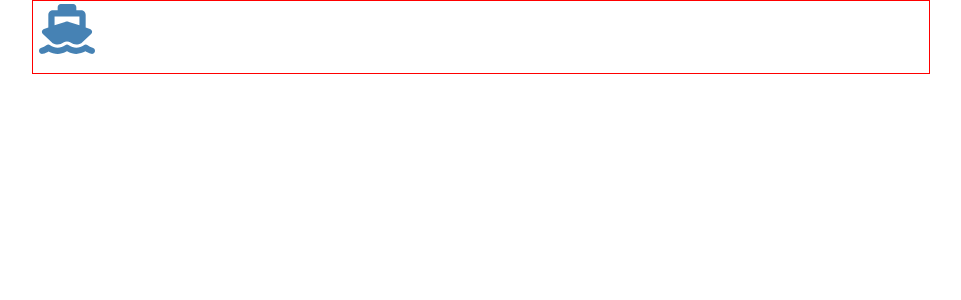
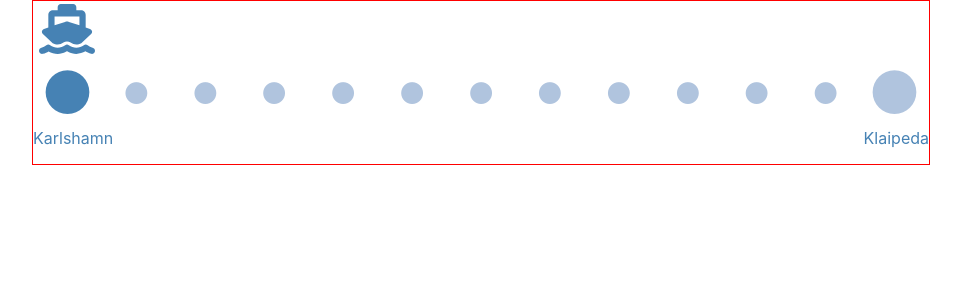
Before and after one commit to Cygap/route-progress, a React (Create React App) app: page / in a window 1280 px wide. Shown: the top 300 px of the page, without its empty margins (159-1120 px from the left). Built offline with nearby package versions, Linux system fonts and the light colour scheme.

Commit message:
added port names under the progresbar

```diff
--- a/src/assets/route.json
+++ b/src/assets/route.json
@@ -1,6 +1,6 @@
 {
   "portOfLoading": "Karlshamn",
   "portOfDischarge": "Klaipeda",
-  "departureTime": "2023-03-03T12:00:00.000+01:00",
-  "arrivalTime": "12:40"
+  "departureTime": "2023-03-03T12:44:00.000+01:00",
+  "arrivalTime": "2023-03-03T12:45:00.000+01:00"
 }
--- /dev/null
+++ b/src/components/Ports.tsx
@@ -0,0 +1,20 @@
+/** @jsxImportSource @emotion/react */
+import { useContext } from "react";
+import Props from "../interfaces/PropsInterface";
+import CurrentSpotContext from "../providers/CurrentSpotContext";
+
+export default function Ports(props: Props) {
+  const { state } = useContext(CurrentSpotContext);
+  return (
+    <div
+      css={{
+        width: "100%",
+        display: "flex",
+        flexFlow: "row nowrap",
+        justifyContent: "space-between"
+      }}>
+      <p>{state.portOfLoading}</p>
+      <p>{state.portOfDischarge}</p>
+    </div>
+  );
+}
--- a/src/components/RouteIndicatorElement.tsx
+++ b/src/components/RouteIndicatorElement.tsx
@@ -1,10 +1,11 @@
 /** @jsxImportSource @emotion/react */
 import { css } from "@emotion/react";
 import { ContextProvider } from "../providers/CurrentSpotContext";
+import Ports from "./Ports";
 import RoutProgressBar from "./RouteProgressBar";
 import ShipPin from "./ShipPin";
 
-export default function RouteIndicatorElement(params: object): JSX.Element {
+export default function RouteIndicatorElement(): JSX.Element {
   const styles = css({
     color: "steelblue",
     position: "relative",
@@ -16,8 +17,8 @@ export default function RouteIndicatorElement(params: object): JSX.Element {
     <div css={styles}>
       <ContextProvider>
         <ShipPin />
-
         <RoutProgressBar />
+        <Ports />
       </ContextProvider>
     </div>
   );
--- a/src/components/RouteSpot.tsx
+++ b/src/components/RouteSpot.tsx
@@ -1,3 +1,4 @@
+/** @jsxImportSource @emotion/react */
 import Props from "../interfaces/PropsInterface";
 import { FC } from "react";
 const RouteSpot: FC = (props: Props) => {
--- a/src/providers/CurrentSpotContext.tsx
+++ b/src/providers/CurrentSpotContext.tsx
@@ -11,7 +11,9 @@ const initialState = {
   currentId:
     startingSpot === Infinity ? spots[spots.length - 1].id : startingSpot,
   spots,
-  spotInterval: route.spotInterval
+  spotInterval: route.spotInterval,
+  portOfLoading: route.portOfLoading,
+  portOfDischarge: route.portOfDischarge
 };
 console.log(
   "%cCurrentSpotContext.tsx line:15 initialState",
@@ -30,19 +32,11 @@ function currentSpotReducer(
 
       if (newSpot) {
         newSpot.completed = true;
-        console.log(
-          "%cCurrentSpotContext.tsx line:22 newSpot vs state",
-          "color: #007acc;",
-          new Date(newSpot.id),
-          new Date(state.timeStamp),
-          newSpot.completed
-        );
       }
       return {
+        ...state,
         timeStamp: Date.now(),
-        currentId: newSpot ? newSpot.id : state.currentId,
-        spots,
-        spotInterval: state.spotInterval
+        currentId: newSpot ? newSpot.id : state.currentId
       };
 
     default:
--- a/src/services/ComputeRouteData.tsx
+++ b/src/services/ComputeRouteData.tsx
@@ -1,7 +1,7 @@
 import RouteInterface from "../interfaces/RouteInterface";
 import initialRoute from "./GetRoute";
 
-class Route implements RouteInterface {
+export class Route implements RouteInterface {
   portOfLoading!: string;
   portOfDischarge!: string;
   departureTime!: string | Date;
```
